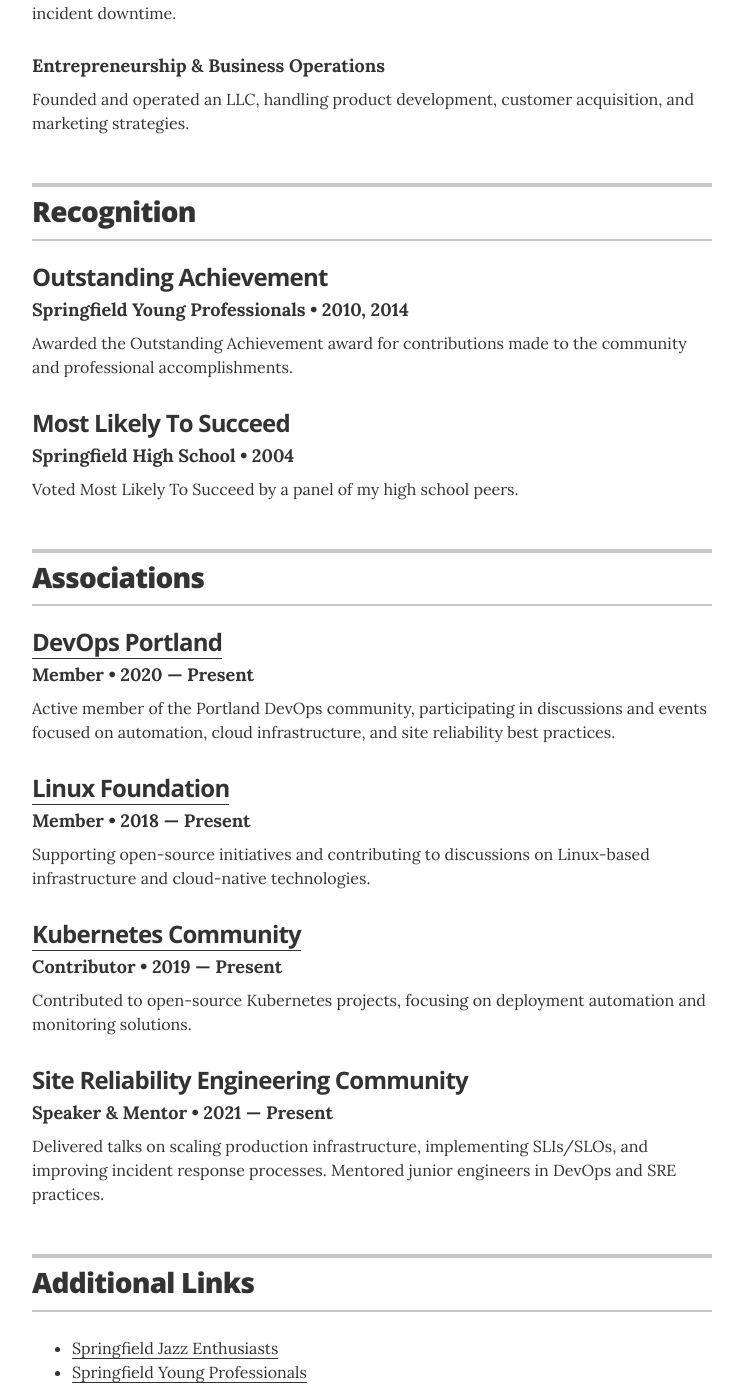
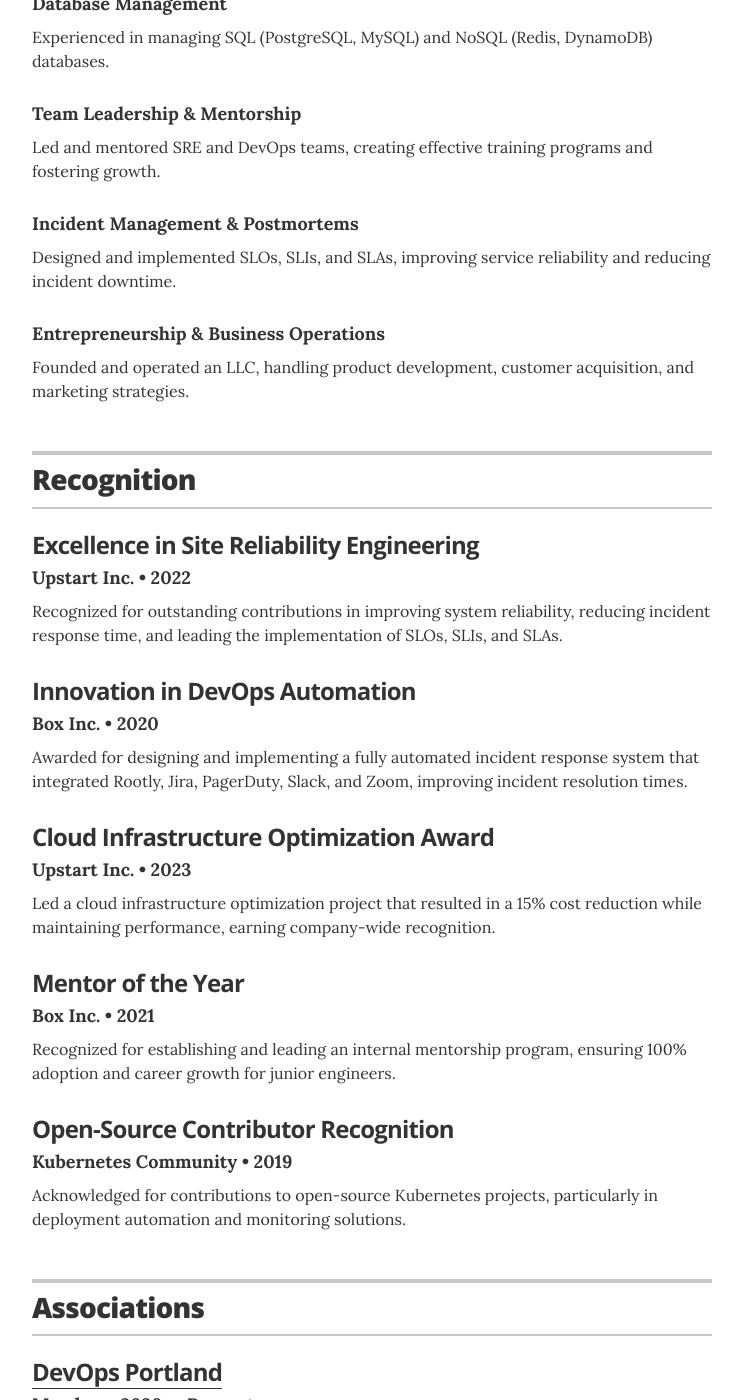
Before and after one commit to potable-anarchy/brad-dougherty.com, a Jekyll site: the page built from index.md, in a window 1280 px wide and 1400 px high, scrolled down 4420 px. Shown: the whole window, without its empty margins (268-1011 px from the left). Built offline with Jekyll 4.4.1, drawn with Linux system fonts in a browser that asks for light colours; some of the changed text lies outside the part shown.

Commit message:
Updated more experience details

```diff
--- a/_data/links.yml
+++ b/_data/links.yml
@@ -1,5 +1,22 @@
-# links
-- url: "#"
-  description: Springfield Jazz Enthusiasts
-- url: "#"
-  description: Springfield Young Professionals
+# Links
+
+- url: "https://github.com/bradtaco"
+  description: GitHub Profile
+
+- url: "https://www.linkedin.com/in/yourlinkedin"
+  description: LinkedIn Profile
+
+- url: "https://bradtaco.github.io"
+  description: Personal Resume Site
+
+- url: "https://github.com/bradtaco/kmdr-ai"
+  description: kmdr.ai - AI-Powered Incident Commander
+
+- url: "https://github.com/bradtaco/grocrate"
+  description: GroCrate - Sustainable Packaging Project
+
+- url: "https://github.com/bradtaco/flipperzero-hacks"
+  description: Flipper Zero Custom Firmware & Mods
+
+- url: "https://www.meetup.com/devops-portland/"
+  description: DevOps Portland Community
--- a/_data/projects.yml
+++ b/_data/projects.yml
@@ -1,16 +1,30 @@
 # Projects
-# uncomment the urls if you wish to display them, and add your own URL
+# Uncomment the URLs if you wish to display them, and add your own URL
 
-# jazznotes.io
-- project: jazznotes.io
-  role: Founder & Primary Developer
-  duration: 2012 &mdash; Present
-  # url: "#"
-  description: Jazz Notes is an open source node/ember app that helps you keep track of your music compositions and new ideas.
+# kmdr.ai
+- project: kmdr.ai
+  role: Founder & Lead Developer
+  duration: 2023 &mdash; Present
+  url: "https://github.com/bradtaco/kmdr-ai"
+  description: AI-powered incident commander for Slack, built to automate and improve incident response workflows. Designed to be model-agnostic with deployments on Fly.io.
 
-# Springfield Community Outreach Group
-- project: Springfield Community Outreach Group
-  role: Co-Founder & Organizer
-  duration: 2007 &mdash; Present
-  # url: "#"
-  description: SCOG is a local monthly meetup in Springfield where we share opportunities to volunteer in the community and organize support for families and neighborhoods in need of assistance that the community can provide.
+# GroCrate
+- project: GroCrate
+  role: Founder & Product Developer
+  duration: 2024 &mdash; Present
+  url: "https://github.com/bradtaco/grocrate"
+  description: Sustainable packaging solution embedding seeds to promote eco-friendly waste decomposition with visible consumer results.
+
+# Flipper Zero Hacking
+- project: Flipper Zero Hacking
+  role: Security Researcher & Developer
+  duration: 2023 &mdash; Present
+  url: "https://github.com/bradtaco/flipperzero-hacks"
+  description: Custom firmware and wireless module enhancements for Flipper Zero, enabling extended functionalities.
+
+# LAN Party GPU Setup
+- project: LAN Party GPU Setup
+  role: Hardware & Performance Engineer
+  duration: 2024
+  url: "https://github.com/bradtaco/lan-party-gpu-setup"
+  description: Configured an external GPU setup using a Razer Core with a mini PC to enable high-performance gaming at LAN events.
--- a/_data/recognitions.yml
+++ b/_data/recognitions.yml
@@ -1,10 +1,26 @@
 # Recognitions
-- award: Outstanding Achievement
-  organization: Springfield Young Professionals
-  year: 2010, 2014
-  summary: Awarded the Outstanding Achievement award for contributions made to the community and professional accomplishments.
 
-- award: Most Likely To Succeed
-  organization: Springfield High School
-  year: 2004
-  summary: Voted Most Likely To Succeed by a panel of my high school peers.
+- award: Excellence in Site Reliability Engineering
+  organization: Upstart Inc.
+  year: 2022
+  summary: Recognized for outstanding contributions in improving system reliability, reducing incident response time, and leading the implementation of SLOs, SLIs, and SLAs.
+
+- award: Innovation in DevOps Automation
+  organization: Box Inc.
+  year: 2020
+  summary: Awarded for designing and implementing a fully automated incident response system that integrated Rootly, Jira, PagerDuty, Slack, and Zoom, improving incident resolution times.
+
+- award: Cloud Infrastructure Optimization Award
+  organization: Upstart Inc.
+  year: 2023
+  summary: Led a cloud infrastructure optimization project that resulted in a 15% cost reduction while maintaining performance, earning company-wide recognition.
+
+- award: Mentor of the Year
+  organization: Box Inc.
+  year: 2021
+  summary: Recognized for establishing and leading an internal mentorship program, ensuring 100% adoption and career growth for junior engineers.
+
+- award: Open-Source Contributor Recognition
+  organization: Kubernetes Community
+  year: 2019
+  summary: Acknowledged for contributions to open-source Kubernetes projects, particularly in deployment automation and monitoring solutions.
```
